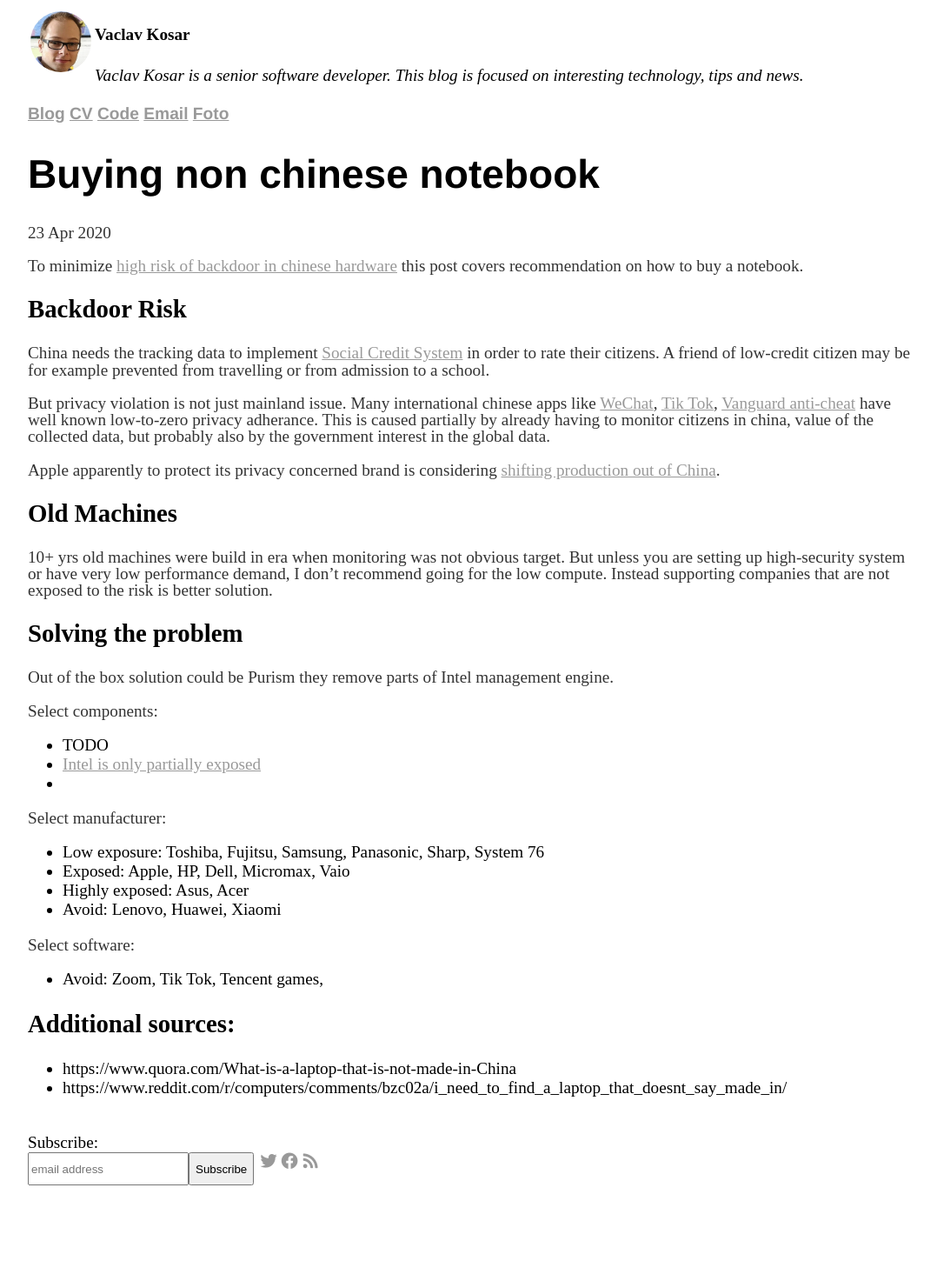
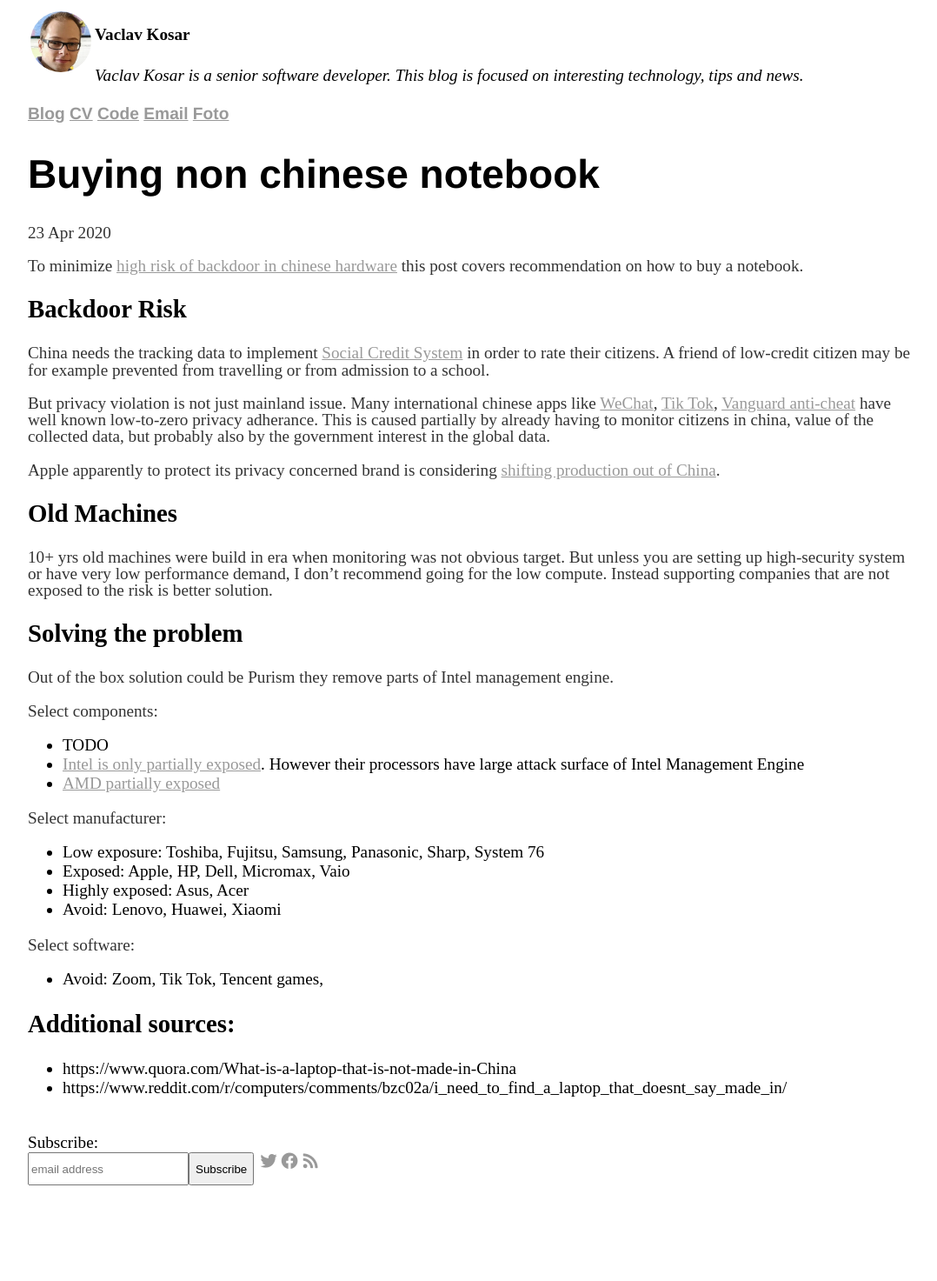
Before and after one commit to vackosar/vackosar.github.io, a Jekyll site: the page built from _posts/2020-04-23-Buying-Non-Chinese-Notebook.md, in a window 1280 px wide. Shown: the whole page at 87% size, without its empty margins (96-1174 px from the left). Built offline with Jekyll 4.4.1, drawn with Linux system fonts in a browser that asks for light colours; nearby versions of some CDN libraries; library files that are not in the unit come from our copies; comment, search, counter and statistics services are not loaded.

Commit message:
notes on non chinese notebook post

```diff
--- a/_posts/2020-04-23-Buying-Non-Chinese-Notebook.md
+++ b/_posts/2020-04-23-Buying-Non-Chinese-Notebook.md
@@ -29,8 +29,8 @@
 
 Select components:
 - TODO
-- [Intel is only partially exposed](https://www.reuters.com/article/intel-trade/intel-has-paths-around-trumps-china-tariffs-analysts-say-idUSL1N1TL02B)
--
+- [Intel is only partially exposed](https://www.reuters.com/article/intel-trade/intel-has-paths-around-trumps-china-tariffs-analysts-say-idUSL1N1TL02B). However their processors have large attack surface of Intel Management Engine
+- [AMD partially exposed](https://www.reddit.com/r/Amd/comments/buj1wp/amd_zen2_manufacturing_locations/)
 
 Select manufacturer:
 - Low exposure: Toshiba, Fujitsu, Samsung, Panasonic, Sharp, System 76
```
